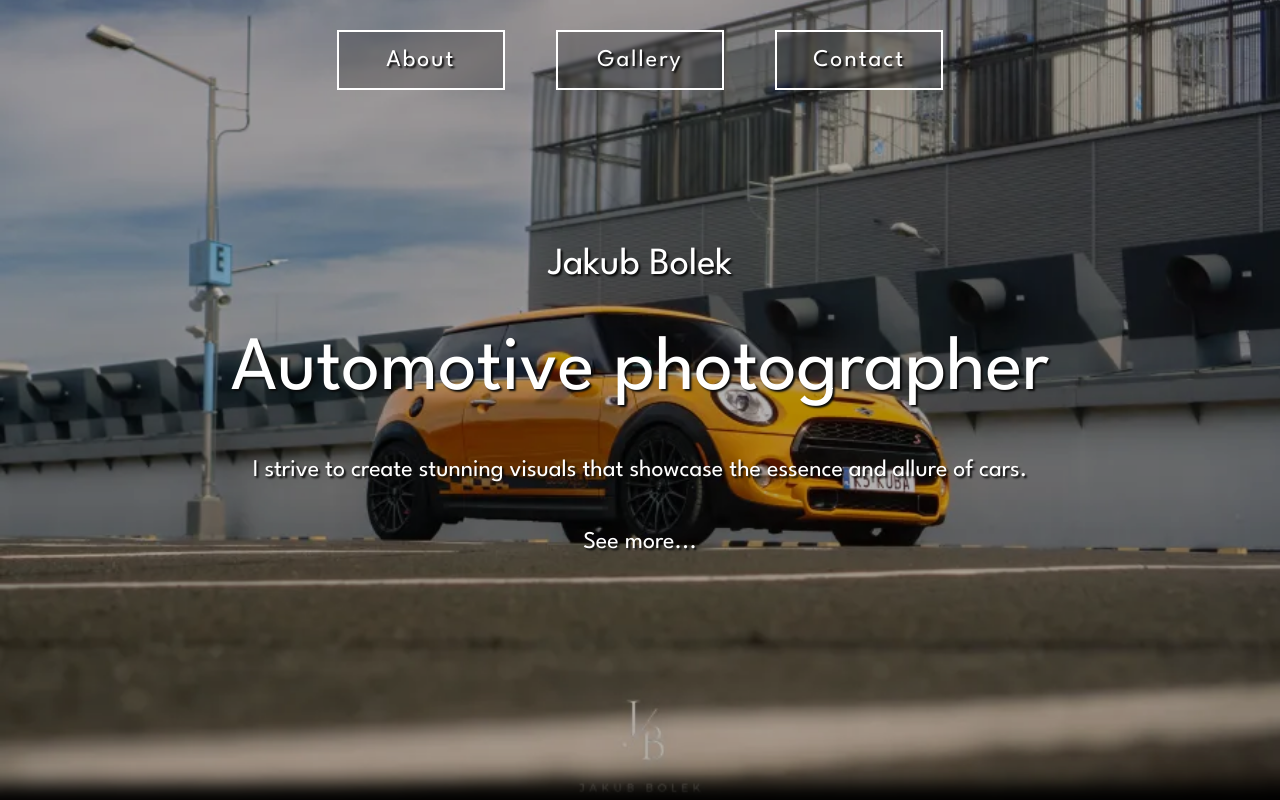
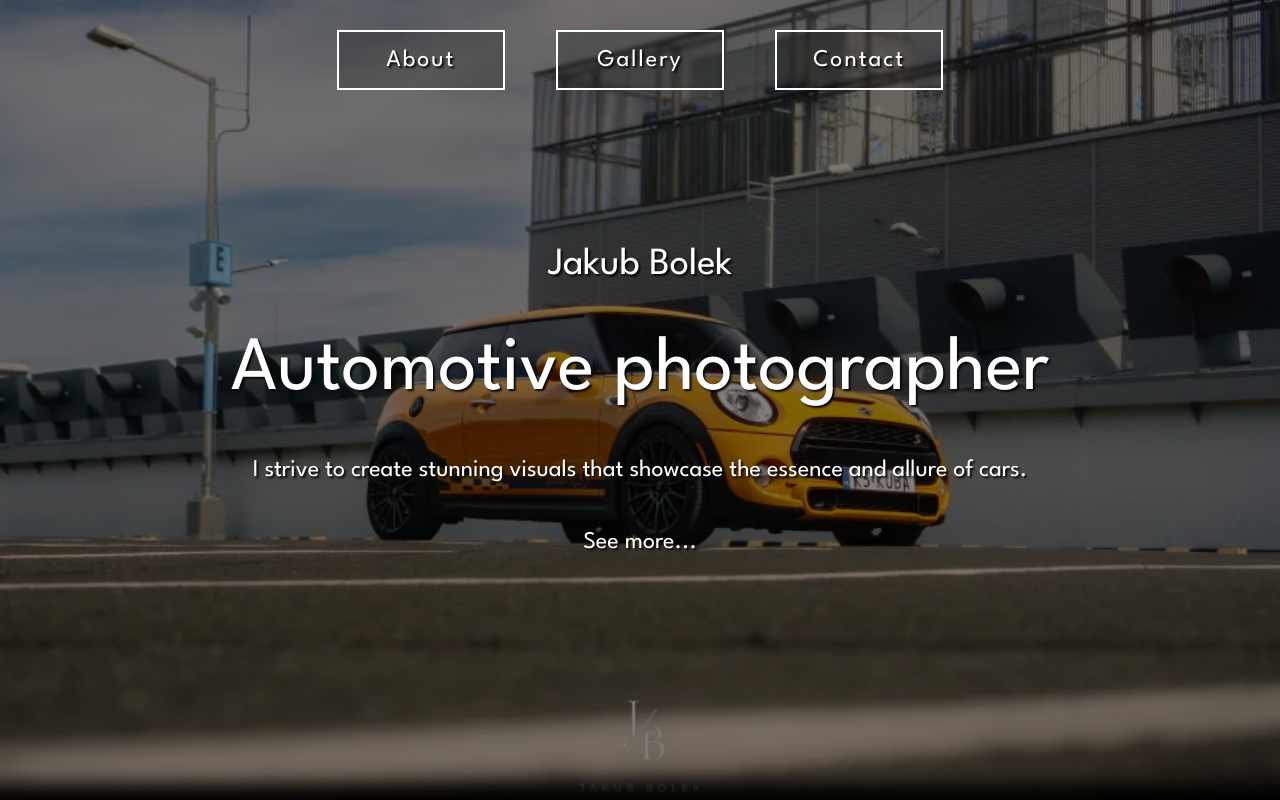
Before and after one commit to MateuszJankowski02/BolekPortfolio, a Nuxt app: page / in a window 1280 px wide. Shown: the top 800 px of the page. Built offline with nearby package versions, Linux system fonts and the light colour scheme.

Commit message:
Added "See more" button transition

```diff
--- a/assets/styles/components/_home.scss
+++ b/assets/styles/components/_home.scss
@@ -11,7 +11,7 @@
   height: 100%;
   z-index: 1;
   background: url('/mainBG/bgWide.jpg') no-repeat center center fixed;
-  opacity: 0.7;
+  opacity: 0.5;
   background-size: cover;
   @media screen and (max-width: $media-tablet){
     background: url('/mainBG/bgMobile.jpg') no-repeat center center fixed;
@@ -28,3 +28,34 @@
     filter: blur(10px);
   }
 }
+
+.home-seeMore{
+  cursor: pointer;
+  position: relative;
+
+  &::after, &::before{
+    content: '';
+    position: absolute;
+    width: 0;
+    height: 2px;
+    background-color: $tertiaryColor;
+    transition: width 0.5s;
+  }
+  &::before{
+    bottom: 0;
+    left: 0;
+    right: 0;
+  }
+  &::after{
+    bottom: -20%;
+    left: 0;
+    right: 0;
+  }
+  &:hover::before{
+    width: 100%;
+  }
+  &:hover::after{
+    width: 100%;
+    transition-delay: 0.2s;
+  }
+}
--- a/components/AppHeader.vue
+++ b/components/AppHeader.vue
@@ -8,7 +8,7 @@ const contact = ref(null);
 
 const pastHome = ref(false);
 
-const { scrollTo, sectionTransition } = useScrollTo();
+const { myScrollTo, sectionTransition } = useScrollTo();
 
 onMounted(() => {
   home.value = document.getElementById('home');
@@ -27,16 +27,16 @@ onMounted(() => {
       <div v-if="sectionTransition" class="section-transition"></div>
     </Transition>
     <Transition name="headerBackToTopTransition">
-      <nav v-if="pastHome" class="headerBackToTop" @click="scrollTo(home, 'smooth')">
+      <nav v-if="pastHome" class="headerBackToTop" @click="myScrollTo(home, 'smooth')">
         <Icon name="material-symbols:arrow-upward" />
       </nav>
     </Transition>
     <Transition name="headerTransition">
       <nav class="header" v-if="!sectionTransition">
           <div class="headerButtons">
-              <AppButton buttonTitle="About" @click="scrollTo(about, 'instant')" class="headerButton"/>
-              <AppButton buttonTitle="Gallery" @click="scrollTo(gallery, 'instant')" class="headerButton"/>
-              <AppButton buttonTitle="Contact" @click="scrollTo(contact, 'instant')" class="headerButton"/>
+              <AppButton buttonTitle="About" @click="myScrollTo(about, 'instant')" class="headerButton"/>
+              <AppButton buttonTitle="Gallery" @click="myScrollTo(gallery, 'instant')" class="headerButton"/>
+              <AppButton buttonTitle="Contact" @click="myScrollTo(contact, 'instant')" class="headerButton"/>
           </div>
       </nav>
     </Transition>
--- a/components/AppHome.vue
+++ b/components/AppHome.vue
@@ -1,7 +1,14 @@
-<script>
-  export default {
+<script setup>
+import { useScrollTo } from '../composables/useScrollTo';
 
-  }
+const { myScrollTo, sectionTransition } = useScrollTo();
+
+const about = ref(null);
+
+onMounted(() => {
+  about.value = document.getElementById('about');
+});
+
 </script>
 <template>
   <div class="section-wrapper home-wrapper" id="home">
@@ -11,7 +18,7 @@
             <h5 class="heading-1">Jakub Bolek</h5>
             <h4 class="heading-2">Automotive photographer</h4>
             <h2>I strive to create stunning visuals that showcase the essence and allure of cars.</h2>
-            <p>See more...</p>
+            <p class="home-seeMore" @click="myScrollTo(about, 'smooth')">See more...</p>
         </div>
     </div>
   </div>
--- a/composables/useScrollTo.js
+++ b/composables/useScrollTo.js
@@ -4,7 +4,7 @@ export function useScrollTo() {
     const sectionTransition = ref(false);
     const backToTopTransition = ref(false);
 
-    const scrollTo = (element, behavior) => {
+    const myScrollTo = (element, behavior) => {
         document.body.style.pointerEvents = 'none';
 
         behavior === 'instant' ? sectionTransition.value = true : sectionTransition.value = false;
@@ -37,5 +37,5 @@ export function useScrollTo() {
         }, 100)
     }
 
-    return { scrollTo, sectionTransition, backToTopTransition };
+    return { myScrollTo, sectionTransition, backToTopTransition };
 }
```
Also changed, not shown: assets/styles/style.css, 1 other file (tests, documents, lock files or other folders).
